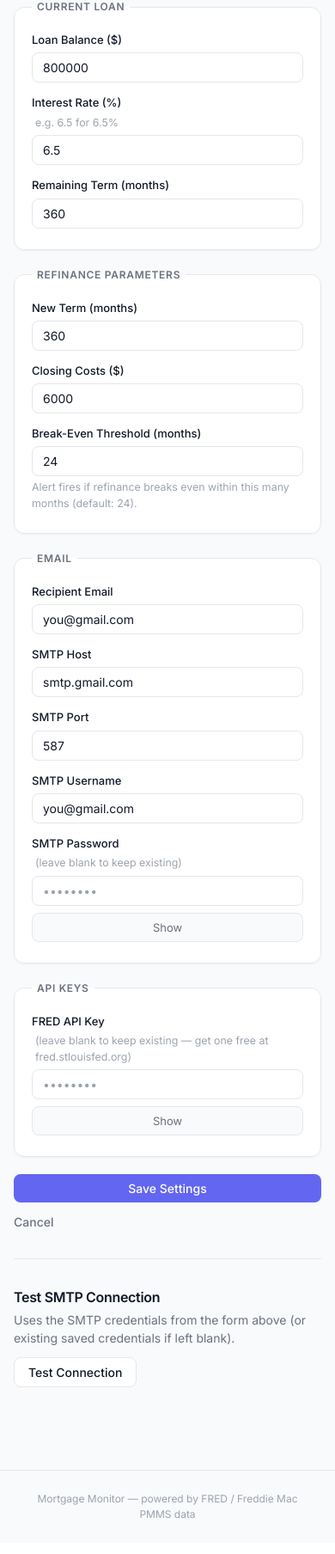
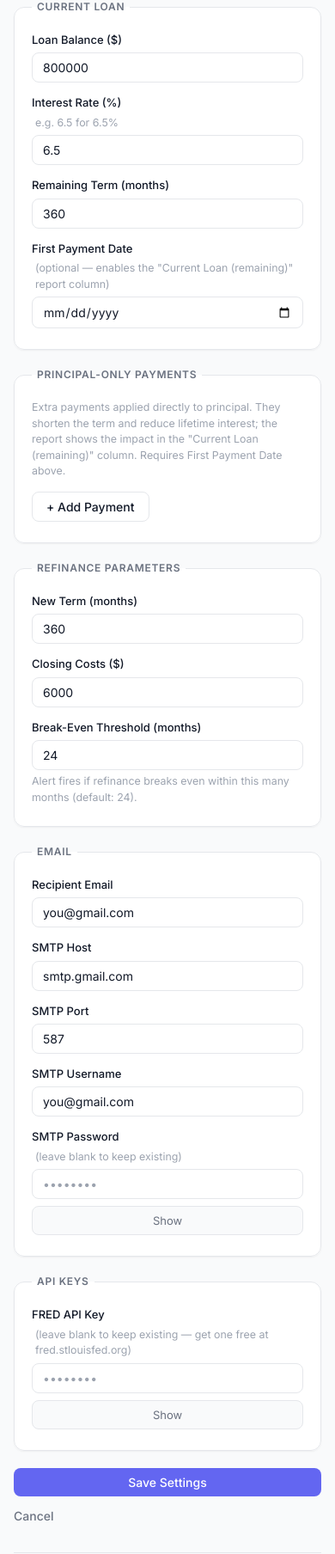
Before and after one commit to denian/mortgage-refinance-watchdog, a FastAPI app: page /settings in a window 390 px wide. Shown: the part 177-1985 px from the top of the page at 86% size. Before the commit the page ends 1944 px from the top, so only its background shows below. Run offline with FastAPI, Linux system fonts and the light colour scheme.

Commit message:
Add remaining-loan tracking with principal-only payments
- New "Current Loan (remaining)" column in reports, between Current Loan
  and Refinanced Loan: outstanding balance, remaining term, and lifetime
  interest as of the run date, computed by simulating the amortization
  schedule from loan.first_payment_date with any extra principal-only
  payments applied on their dates.
- New config fields: loan.first_payment_date and principal_payments
  (list of {date, amount}); both optional, validated on load, and
  editable in the Settings page (add/remove payment rows).
- What-if widget on the home page: a $1k–$25k slider showing the
  interest saved (and months shaved off) if a principal-only payment
  were made today, based on the loan's current position.
- Mobile fix: report tables now scroll horizontally inside a wrapper
  instead of overflowing the page on narrow screens.
- config-sample.yaml and README use generic example dates/amounts.

Co-Authored-By: Claude Fable 5 <noreply@anthropic.com>

```diff
--- a/src/config.py
+++ b/src/config.py
@@ -1,3 +1,4 @@
+import datetime
 import os
 import re
 from pathlib import Path
@@ -43,6 +44,7 @@ def load_config(path: Path = CONFIG_PATH) -> dict:
     if data is None:
         data = {}
     _validate_config(data)
+    _normalize_dates(data)
     return data
 
 
@@ -112,6 +114,23 @@ def _validate_config(data: dict) -> None:
     remaining = loan.get("remaining_months")
     if remaining is None or not isinstance(remaining, int) or remaining <= 0:
         errors.append("loan.remaining_months must be a positive integer")
+    first_payment = loan.get("first_payment_date")
+    if first_payment is not None and _coerce_date(first_payment) is None:
+        errors.append("loan.first_payment_date must be a date (YYYY-MM-DD)")
+
+    payments = data.get("principal_payments", [])
+    if not isinstance(payments, list):
+        errors.append("principal_payments must be a list of {date, amount} entries")
+    else:
+        for idx, p in enumerate(payments):
+            if not isinstance(p, dict) or _coerce_date(p.get("date")) is None:
+                errors.append(f"principal_payments[{idx}].date must be a date (YYYY-MM-DD)")
+                continue
+            amount = p.get("amount")
+            if amount is None or not isinstance(amount, (int, float)) or amount <= 0:
+                errors.append(f"principal_payments[{idx}].amount must be a positive number")
+        if payments and first_payment is None:
+            errors.append("loan.first_payment_date is required when principal_payments is set")
 
     refi = data.get("refinance", {})
     new_term = refi.get("new_term_months")
@@ -133,6 +152,25 @@ def _validate_config(data: dict) -> None:
         raise ValueError("Invalid config.yaml:\n  - " + "\n  - ".join(errors))
 
 
+def _coerce_date(value: Any) -> datetime.date | None:
+    if isinstance(value, datetime.date) and not isinstance(value, datetime.datetime):
+        return value
+    if isinstance(value, str):
+        try:
+            return datetime.date.fromisoformat(value)
+        except ValueError:
+            return None
+    return None
+
+
+def _normalize_dates(data: dict) -> None:
+    loan = data.get("loan", {})
+    if loan.get("first_payment_date") is not None:
+        loan["first_payment_date"] = _coerce_date(loan["first_payment_date"])
+    for p in data.get("principal_payments", []) or []:
+        p["date"] = _coerce_date(p["date"])
+
+
 def _deep_copy(d: Any) -> Any:
     import copy
     return copy.deepcopy(d)
--- a/web/app.py
+++ b/web/app.py
@@ -1,4 +1,5 @@
 import threading
+from datetime import date
 from pathlib import Path
 from typing import Annotated
 
@@ -8,6 +9,7 @@ from fastapi.responses import HTMLResponse, RedirectResponse
 from fastapi.staticfiles import StaticFiles
 from fastapi.templating import Jinja2Templates
 
+from src.calculator import compute_scenario_remaining
 from src.config import get_full_config, save_config, save_secret, load_config, ENV_PATH
 from src.emailer import test_smtp_connection
 
@@ -43,7 +45,12 @@ def _clear_flash(response) -> None:
 
 def _render_md_file(path: Path) -> str:
     text = path.read_text(encoding="utf-8")
-    return md_lib.markdown(text, extensions=["tables", "fenced_code"])
+    html = md_lib.markdown(text, extensions=["tables", "fenced_code"])
+    # Wrap tables so wide ones scroll horizontally instead of overflowing
+    # the page on narrow screens.
+    return html.replace("<table>", '<div class="table-wrap"><table>').replace(
+        "</table>", "</table></div>"
+    )
 
 
 def _list_reports() -> list[dict]:
@@ -56,16 +63,60 @@ def _list_reports() -> list[dict]:
     return reports
 
 
+_BREAK_EVEN_HEADING = "<h2>Break-Even Analysis</h2>"
+
+# Range offered by the what-if slider, in dollars.
+_WHATIF_MIN, _WHATIF_MAX, _WHATIF_STEP = 1_000, 25_000, 500
+
+
+def _whatif_points() -> list[dict] | None:
+    """Interest saved by a hypothetical principal-only payment made today,
+    for each slider amount, given the loan's current month and the extra
+    payments already on record."""
+    try:
+        cfg = load_config()
+    except ValueError:
+        return None
+    loan = cfg["loan"]
+    if not loan.get("first_payment_date"):
+        return None
+    payments = cfg.get("principal_payments", []) or []
+    today = date.today()
+    loan_args = (loan["balance"], loan["rate"], loan["remaining_months"], loan["first_payment_date"])
+    base = compute_scenario_remaining(*loan_args, payments, as_of=today)
+    points = []
+    for amount in range(_WHATIF_MIN, _WHATIF_MAX + 1, _WHATIF_STEP):
+        s = compute_scenario_remaining(
+            *loan_args, payments + [{"date": today, "amount": amount}], as_of=today
+        )
+        points.append({
+            "amount": amount,
+            "saved": round(s["interest_saved"] - base["interest_saved"]),
+            "months_earlier": base["term_months"] - s["term_months"],
+        })
+    return points
+
+
 @app.get("/", response_class=HTMLResponse)
 async def index(request: Request):
     latest = REPORTS_DIR / "latest.md"
     report_html = _render_md_file(latest) if latest.exists() else None
+    whatif_points = _whatif_points() if report_html else None
+    report_before = report_after = None
+    if report_html and whatif_points and _BREAK_EVEN_HEADING in report_html:
+        report_before, rest = report_html.split(_BREAK_EVEN_HEADING, 1)
+        report_after = _BREAK_EVEN_HEADING + rest
+    else:
+        whatif_points = None
     flash = _get_flash(request)
     response = templates.TemplateResponse(
         "index.html",
         {
             "request": request,
             "report_html": report_html,
+            "report_before": report_before,
+            "report_after": report_after,
+            "whatif_points": whatif_points,
             "flash": flash,
             "reports": _list_reports()[:5],
         },
@@ -127,13 +178,41 @@ async def settings_post(
     smtp_host: Annotated[str, Form()],
     smtp_port: Annotated[int, Form()],
     smtp_user: Annotated[str, Form()],
+    first_payment_date: Annotated[str, Form()] = "",
+    payment_date: Annotated[list[str], Form()] = [],
+    payment_amount: Annotated[list[float], Form()] = [],
     smtp_password: Annotated[str, Form()] = "",
     fred_api_key: Annotated[str, Form()] = "",
 ):
+    try:
+        fpd = date.fromisoformat(first_payment_date) if first_payment_date else None
+        payments = [
+            {"date": date.fromisoformat(d), "amount": amount}
+            for d, amount in zip(payment_date, payment_amount)
+            if d
+        ]
+    except ValueError:
+        resp = RedirectResponse("/settings", status_code=303)
+        _flash(resp, "Invalid date format (expected YYYY-MM-DD).", "error")
+        return resp
+    payments.sort(key=lambda p: p["date"])
+    if payments and not fpd:
+        resp = RedirectResponse("/settings", status_code=303)
+        _flash(resp, "First Payment Date is required when principal-only payments are set.", "error")
+        return resp
+
     cfg = load_config()
     cfg["loan"]["balance"] = balance
     cfg["loan"]["rate"] = rate / 100 if rate > 1 else rate
     cfg["loan"]["remaining_months"] = remaining_months
+    if fpd:
+        cfg["loan"]["first_payment_date"] = fpd
+    else:
+        cfg["loan"].pop("first_payment_date", None)
+    if payments:
+        cfg["principal_payments"] = payments
+    else:
+        cfg.pop("principal_payments", None)
     cfg["refinance"]["new_term_months"] = new_term_months
     cfg["refinance"]["closing_costs"] = closing_costs
     cfg["refinance"]["break_even_threshold_months"] = break_even_threshold_months
--- a/web/static/style.css
+++ b/web/static/style.css
@@ -304,6 +354,7 @@ label small { color: var(--text-muted); font-weight: 400; margin-left: .25rem; }
 input[type="text"],
 input[type="email"],
 input[type="number"],
+input[type="date"],
 input[type="password"] {
   width: 100%;
   padding: .5rem .75rem;
--- a/web/templates/settings.html
+++ b/web/templates/settings.html
@@ -25,6 +25,33 @@
       <input type="number" id="remaining_months" name="remaining_months" min="1" max="480" required
              value="{{ cfg.loan.remaining_months }}">
     </div>
+    <div class="form-group">
+      <label for="first_payment_date">
+        First Payment Date <small>(optional — enables the "Current Loan (remaining)" report column)</small>
+      </label>
+      <input type="date" id="first_payment_date" name="first_payment_date"
+             value="{{ cfg.loan.first_payment_date or '' }}">
+    </div>
+  </fieldset>
+
+  <fieldset>
+    <legend>Principal-Only Payments</legend>
+    <div class="form-group">
+      <small style="margin-top:0">Extra payments applied directly to principal. They shorten the
+      term and reduce lifetime interest; the report shows the impact in the
+      "Current Loan (remaining)" column. Requires First Payment Date above.</small>
+    </div>
+    <div id="payment-rows">
+      {% for p in cfg.get('principal_payments') or [] %}
+      <div class="payment-row">
+        <input type="date" name="payment_date" value="{{ p.date }}" required>
+        <input type="number" name="payment_amount" value="{{ p.amount }}"
+               step="100" min="1" placeholder="Amount ($)" required>
+        <button type="button" class="btn-toggle-pw" onclick="this.parentElement.remove()">Remove</button>
+      </div>
+      {% endfor %}
+    </div>
+    <button type="button" class="btn-secondary" onclick="addPaymentRow()">+ Add Payment</button>
   </fieldset>
 
   <fieldset>
@@ -117,6 +144,33 @@
 </form>
 
 <script>
+function addPaymentRow() {
+  const row = document.createElement('div');
+  row.className = 'payment-row';
+
+  const date = document.createElement('input');
+  date.type = 'date';
+  date.name = 'payment_date';
+  date.required = true;
+
+  const amount = document.createElement('input');
+  amount.type = 'number';
+  amount.name = 'payment_amount';
+  amount.step = '100';
+  amount.min = '1';
+  amount.placeholder = 'Amount ($)';
+  amount.required = true;
+
+  const remove = document.createElement('button');
+  remove.type = 'button';
+  remove.className = 'btn-toggle-pw';
+  remove.textContent = 'Remove';
+  remove.onclick = () => row.remove();
+
+  row.append(date, amount, remove);
+  document.getElementById('payment-rows').appendChild(row);
+}
+
 function togglePw(id) {
   const el = document.getElementById(id);
   const btn = el.nextElementSibling;
```
Also changed, not shown: other parts of web/static/style.css (+56 -0 lines), config-sample.yaml (+14 -2 lines), main.py (+19 -2 lines), src/calculator.py (+79 -0 lines), src/report.py (+86 -35 lines), tests/test_calculator.py (+65 -0 lines), tests/test_config.py (+40 -0 lines), tests/test_report.py (+39 -3 lines), web/templates/index.html (+44 -1 lines), README.md.
